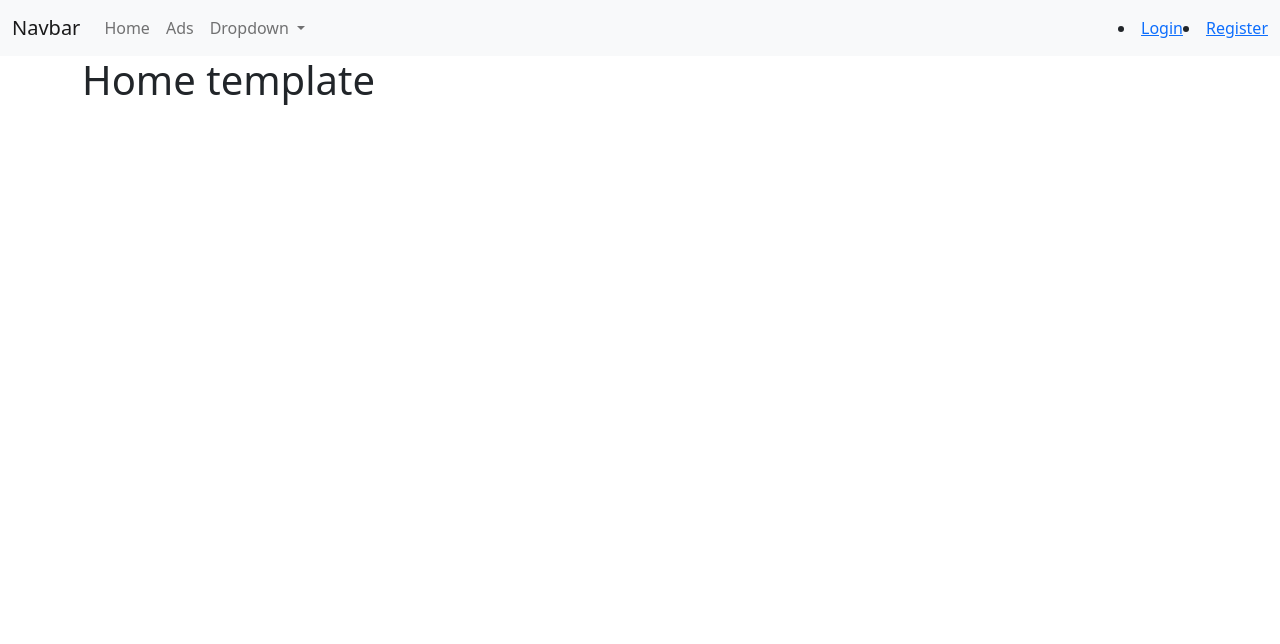
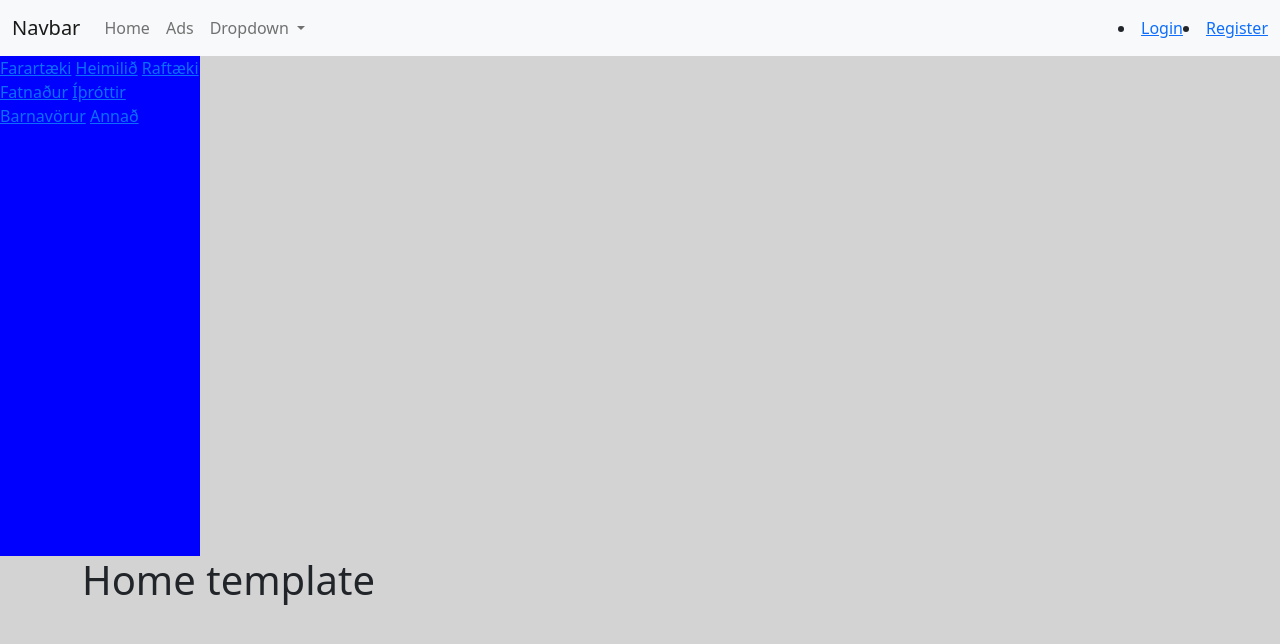
Before and after one commit to bjarkis21/firesale, a Django app: page / in a window 1280 px wide. Shown: the top 644 px of the page. Run offline with Django 4.2, Linux system fonts and the light colour scheme.

Commit message:
Css og html uppfærslur
boom

```diff
--- a/static/css/main.css
+++ b/static/css/main.css
@@ -1,4 +1,13 @@
+body{
+    background-color: lightgray;
+}
+
 .ads{
     background-color: gray;
-    border: solid 4px red;
+    border: solid 4px green;
 }
+.categoriesContainer{
+    background-color: blue;
+    height: 500px;
+    width: 200px;
+}
--- /dev/null
+++ b/templates/categories.html
@@ -0,0 +1,11 @@
+
+
+<div class="categoriesContainer">
+    <a href="/">Farartæki</a>
+    <a href="/">Heimilið</a>
+    <a href="/">Raftæki</a>
+    <a href="/">Fatnaður</a>
+    <a href="/">Íþróttir</a>
+    <a href="/">Barnavörur</a>
+    <a href="/">Annað</a>
+</div>
--- a/templates/main.html
+++ b/templates/main.html
@@ -8,12 +8,14 @@
     <meta name="viewport" content="width=device-width, initial-scale=1">
     <!-- <link rel="stylesheet" type="text/css" media="screen" href="main.css"> -->
     <link href="https://cdn.jsdelivr.net/npm/bootstrap@5.1.3/dist/css/bootstrap.min.css" rel="stylesheet" integrity="sha384-1BmE4kWBq78iYhFldvKuhfTAU6auU8tT94WrHftjDbrCEXSU1oBoqyl2QvZ6jIW3" crossorigin="anonymous">
-    <link rel="stylesheet" href="{% static 'css/main.css' %}" />
+    <link rel="stylesheet" href="{% static 'css/main.css' %}"/>
 
 </head>
 <body>
 
     {%include 'navbar.html'%}
+    {%include 'categories.html'%}
+
     <div class="container">
     {% block content %}
 
```
